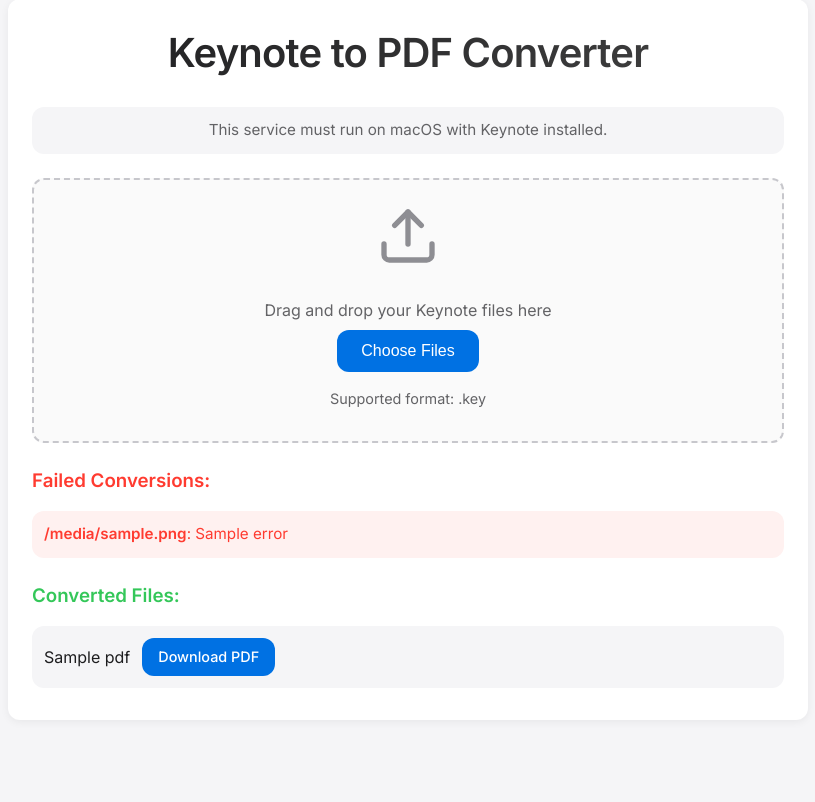
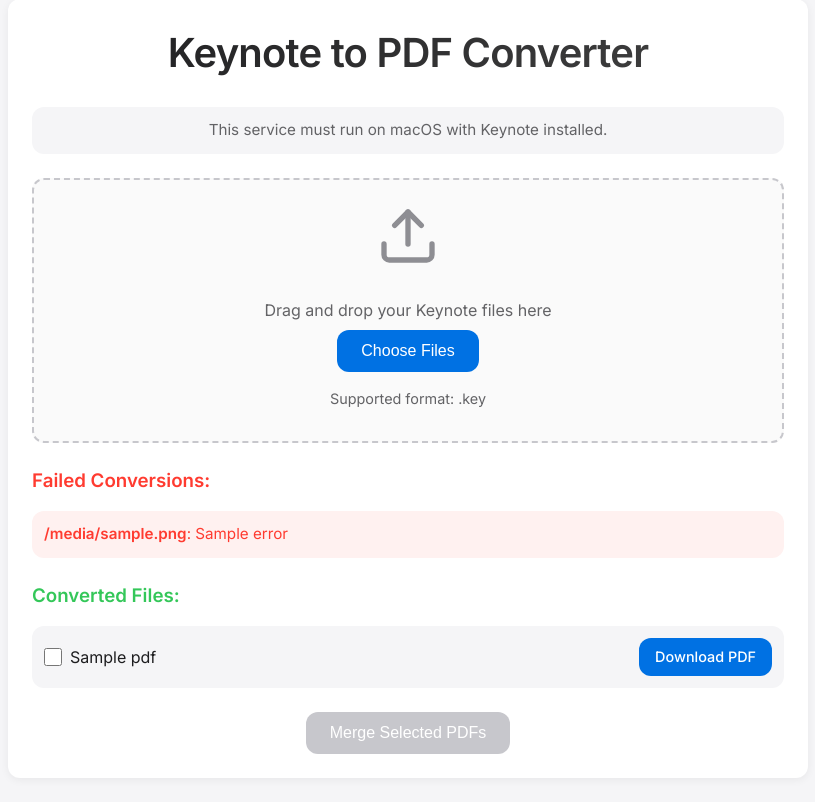
Before and after one commit to ericxyz86/keynote2pdf, a Flask app: template templates/index.html in a window 1280 px wide. Shown: the part 25-827 px from the top of the page, without its empty margins (232-1047 px from the left). Before the commit the page ends 701 px from the top, so only its background shows below. Run offline with Flask 3, Linux system fonts and the light colour scheme; the template is opened without the code that fills it: most values are stand-ins (such as "Sample title", 1, 10 or a date in 2020).

Commit message:
Add PDF merge functionality

```diff
--- a/app.py
+++ b/app.py
@@ -9,9 +9,13 @@ from flask import (
     flash,
     url_for,
     redirect,
+    send_file,
+    jsonify,
 )
 from werkzeug.utils import secure_filename
 import logging
+from PyPDF2 import PdfMerger
+from datetime import datetime
 
 # --- Configuration ---
 # Use absolute paths for reliability
@@ -271,6 +275,42 @@ def download_file(filename):
         return redirect(url_for("upload_and_convert"))
 
 
+@app.route("/merge", methods=["POST"])
+def merge_pdfs():
+    try:
+        # Get list of PDF files to merge from the request
+        files_to_merge = request.json.get("files", [])
+        if not files_to_merge:
+            return jsonify({"error": "No files selected for merging"}), 400
+
+        # Create a timestamp for the merged file
+        timestamp = datetime.now().strftime("%Y%m%d_%H%M%S")
+        merged_filename = f"merged_{timestamp}.pdf"
+        merged_path = os.path.join(app.config["CONVERTED_FOLDER"], merged_filename)
+
+        # Create PDF merger instance
+        merger = PdfMerger()
+
+        # Add each PDF to the merger
+        for filename in files_to_merge:
+            file_path = os.path.join(app.config["CONVERTED_FOLDER"], filename)
+            if os.path.exists(file_path):
+                merger.append(file_path)
+            else:
+                return jsonify({"error": f"File not found: {filename}"}), 404
+
+        # Write the merged PDF
+        merger.write(merged_path)
+        merger.close()
+
+        # Return the filename of the merged PDF
+        return jsonify({"success": True, "merged_file": merged_filename})
+
+    except Exception as e:
+        logging.error(f"Error merging PDFs: {str(e)}")
+        return jsonify({"error": str(e)}), 500
+
+
 # --- Main Execution ---
 if __name__ == "__main__":
     create_folders()  # Ensure folders exist before starting
--- a/requirements.txt
+++ b/requirements.txt
@@ -1,2 +1,3 @@
 Flask==3.0.2
 Werkzeug==3.0.1
+PyPDF2==3.0.1
--- a/templates/index.html
+++ b/templates/index.html
@@ -104,6 +104,21 @@
             box-shadow: 0 4px 12px rgba(0, 113, 227, 0.2);
         }
 
+        .btn:disabled {
+            background: #c7c7cc;
+            cursor: not-allowed;
+            transform: none;
+            box-shadow: none;
+        }
+
+        .btn-secondary {
+            background: #5856d6;
+        }
+
+        .btn-secondary:hover {
+            box-shadow: 0 4px 12px rgba(88, 86, 214, 0.2);
+        }
+
         #file-input {
             display: none;
         }
@@ -171,6 +186,48 @@
             font-size: 0.95rem;
         }
 
+        .checkbox-container {
+            display: flex;
+            align-items: center;
+            gap: 8px;
+            margin-right: auto;
+        }
+
+        .checkbox-container input[type="checkbox"] {
+            width: 18px;
+            height: 18px;
+            border-radius: 4px;
+            cursor: pointer;
+        }
+
+        .merge-container {
+            margin-top: var(--spacing);
+            text-align: center;
+        }
+
+        .loading {
+            position: relative;
+            pointer-events: none;
+        }
+
+        .loading::after {
+            content: '';
+            position: absolute;
+            top: 50%;
+            left: 50%;
+            width: 20px;
+            height: 20px;
+            margin: -10px 0 0 -10px;
+            border: 3px solid rgba(255,255,255,0.3);
+            border-top-color: white;
+            border-radius: 50%;
+            animation: spin 1s linear infinite;
+        }
+
+        @keyframes spin {
+            to { transform: rotate(360deg); }
+        }
+
         @media (max-width: 600px) {
             .container {
                 padding: 16px;
@@ -184,6 +241,14 @@
                 width: 100%;
                 text-align: center;
             }
+
+            .download-item {
+                flex-direction: column;
+            }
+
+            .download-item .btn {
+                width: 100%;
+            }
         }
     </style>
 </head>
@@ -196,9 +261,9 @@
         </div>
 
         <div class="upload-container">
-            <form action="" method="post" enctype="multipart/form-data">
+            <form action="/upload" method="post" enctype="multipart/form-data">
                 <div class="upload-area" id="drop-zone" onclick="document.getElementById('file-input').click()">
-                    <input type="file" name="keynote_files" id="file-input" multiple accept=".key">
+                    <input type="file" name="file" id="file-input" multiple accept=".key">
                     <svg width="64" height="64" viewBox="0 0 24 24" fill="none" stroke="currentColor" stroke-width="2" stroke-linecap="round" stroke-linejoin="round" style="color: #8e8e93; margin-bottom: 16px;">
                         <path d="M21 15v4a2 2 0 0 1-2 2H5a2 2 0 0 1-2-2v-4"/>
                         <polyline points="17 8 12 3 7 8"/>
@@ -236,11 +301,19 @@
                 <ul class="download-list">
                     {% for pdf in pdf_files %}
                         <li class="download-item">
-                            <span>{{ pdf }}</span>
+                            <div class="checkbox-container">
+                                <input type="checkbox" class="pdf-select" value="{{ pdf }}" onchange="updateMergeButton()">
+                                <span>{{ pdf }}</span>
+                            </div>
                             <a href="{{ url_for('download_file', filename=pdf) }}" class="btn">Download PDF</a>
                         </li>
                     {% endfor %}
                 </ul>
+                <div class="merge-container">
+                    <button id="mergeButton" class="btn btn-secondary" onclick="mergePDFs()" disabled>
+                        Merge Selected PDFs
+                    </button>
+                </div>
             </div>
         {% endif %}
     </div>
@@ -248,6 +321,7 @@
     <script>
         const dropZone = document.getElementById('drop-zone');
         const fileInput = document.getElementById('file-input');
+        const mergeButton = document.getElementById('mergeButton');
 
         // Prevent default drag behaviors
         ['dragenter', 'dragover', 'dragleave', 'drop'].forEach(eventName => {
@@ -293,6 +367,55 @@
                 this.form.submit();
             }
         });
+
+        function updateMergeButton() {
+            const selectedFiles = document.querySelectorAll('.pdf-select:checked');
+            mergeButton.disabled = selectedFiles.length < 2;
+        }
+
+        async function mergePDFs() {
+            const selectedFiles = Array.from(document.querySelectorAll('.pdf-select:checked'))
+                .map(checkbox => checkbox.value);
+
+            if (selectedFiles.length < 2) {
+                alert('Please select at least 2 PDF files to merge.');
+                return;
+            }
+
+            // Add loading state
+            mergeButton.classList.add('loading');
+            mergeButton.disabled = true;
+
+            try {
+                const response = await fetch('/merge', {
+                    method: 'POST',
+                    headers: {
+                        'Content-Type': 'application/json',
+                    },
+                    body: JSON.stringify({ files: selectedFiles }),
+                });
+
+                const result = await response.json();
+
+                if (result.success) {
+                    // Create a temporary link to download the merged file
+                    const link = document.createElement('a');
+                    link.href = `/download/${result.merged_file}`;
+                    link.download = result.merged_file;
+                    document.body.appendChild(link);
+                    link.click();
+                    document.body.removeChild(link);
+                } else {
+                    alert('Error merging PDFs: ' + (result.error || 'Unknown error'));
+                }
+            } catch (error) {
+                alert('Error merging PDFs: ' + error.message);
+            } finally {
+                // Remove loading state
+                mergeButton.classList.remove('loading');
+                mergeButton.disabled = false;
+            }
+        }
     </script>
 </body>
 </html>
```
